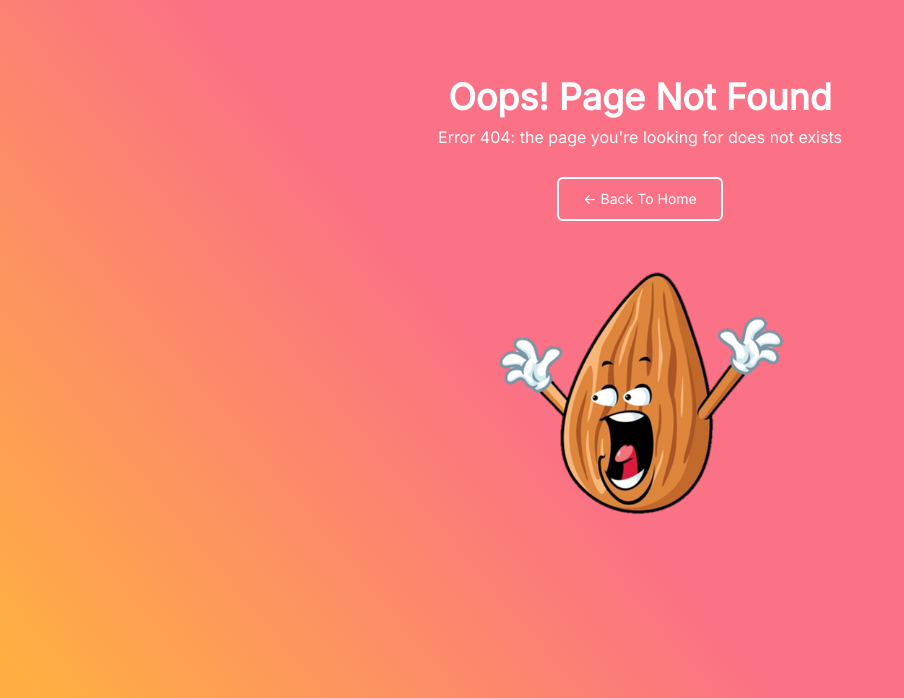
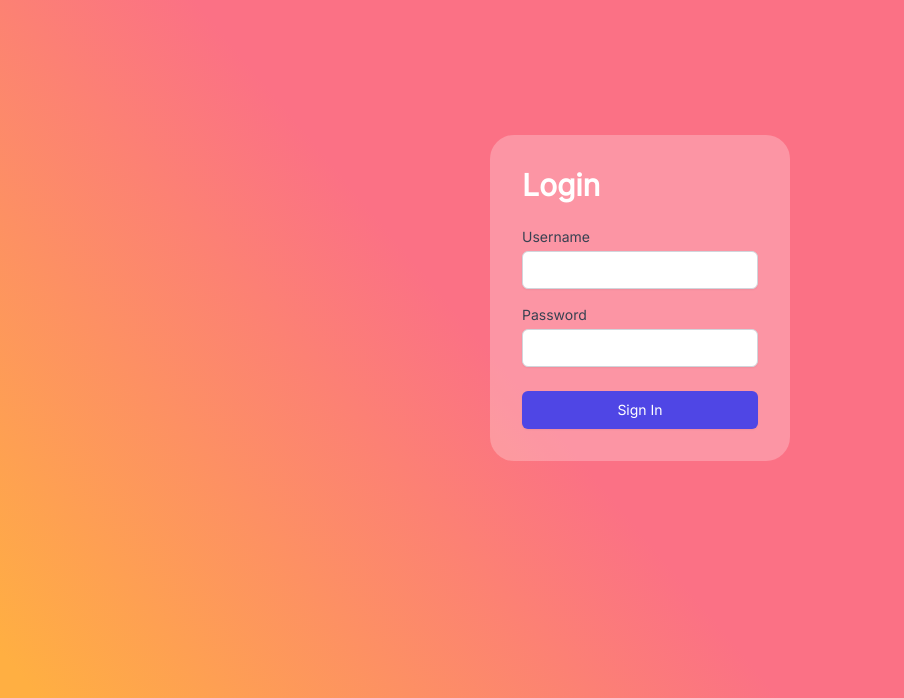
Before and after one commit to random551923/almond-ipam, a React (Vite) app: page /login in a window 1280 px wide. Before the commit this address had no page. Shown: the part 102-800 px from the top of the page, without its empty margins (0-904 px from the left). Built offline with nearby package versions, Linux system fonts and the light colour scheme; a web font is replaced by a local one.

Commit message:
feat: add login page

```diff
--- /dev/null
+++ b/src/pages/LoginPage.tsx
@@ -0,0 +1,24 @@
+import Container from "../components/Container";
+const LoginPage = () => {
+  return (
+    <div className="flex items-center  flex-1 justify-center ">
+        <Container className="flex flex-col items-center justify-center w-fit h-fit">
+        <form>
+            <h1 className="text-3xl font-bold mb-6">Login</h1>
+            <div className="mb-4">
+                <label htmlFor="username" className="block text-sm font-medium text-gray-700">Username</label>
+                <input type="text" id="username" name="username" className="mt-1 block w-full px-3 py-2 border border-gray-300 rounded-md shadow-sm focus:outline-none focus:ring-indigo-500 focus:border-indigo-500 sm:text-sm" />
+            </div>
+            <div className="mb-6">
+                <label htmlFor="password" className="block text-sm font-medium text-gray-700">Password</label>
+                <input type="password" id="password" name="password" className="mt-1 block w-full px-3 py-2 border border-gray-300 rounded-md shadow-sm focus:outline-none focus:ring-indigo-500 focus:border-indigo-500 sm:text-sm" />
+            </div>
+            <button type="submit" className="w-full flex justify-center py-2 px-4 border border-transparent rounded-md shadow-sm text-sm font-medium text-white bg-indigo-600 hover:bg-indigo-700 focus:outline-none focus:ring-2 focus:ring-offset-2 focus:ring-indigo-500">Sign In</button>
+        </form>
+    </Container>
+    </div>
+
+  );
+};
+
+export default LoginPage;
```
Also changed, not shown: src/Router.tsx (+8 -2 lines).
